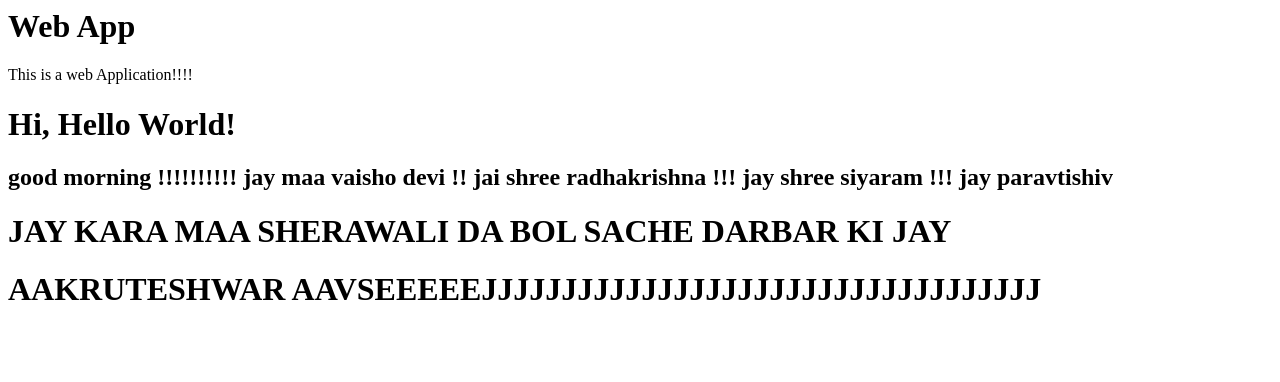
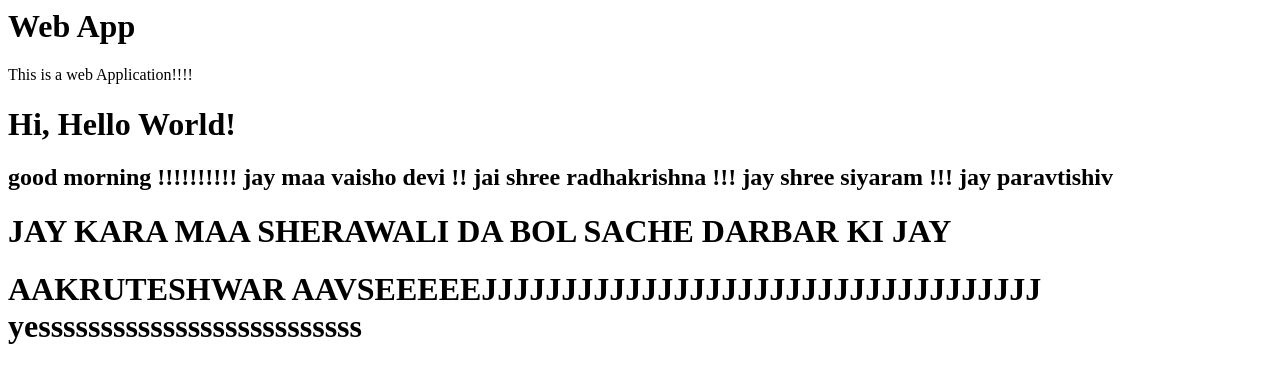
Before and after one commit to AakrutiVatsraj/web-app, a plain HTML site: page index.html in a window 1280 px wide. Drawn offline with Linux system fonts and the light colour scheme.

Commit message:
ma vaishno meri maa

```diff
--- a/index.html
+++ b/index.html
@@ -5,5 +5,5 @@
 <h1>  Hi, Hello World!</h1>
 <h2> good morning !!!!!!!!!! jay maa vaisho devi !! jai shree radhakrishna !!! jay shree siyaram !!! jay paravtishiv <h2>
 <h1>JAY KARA MAA SHERAWALI DA BOL SACHE DARBAR KI JAY</h1>
-<h1>AAKRUTESHWAR AAVSEEEEEJJJJJJJJJJJJJJJJJJJJJJJJJJJJJJJJJJJ</h1>
+<h1>AAKRUTESHWAR AAVSEEEEEJJJJJJJJJJJJJJJJJJJJJJJJJJJJJJJJJJJ yessssssssssssssssssssssssss</h1>
 </html>
```
